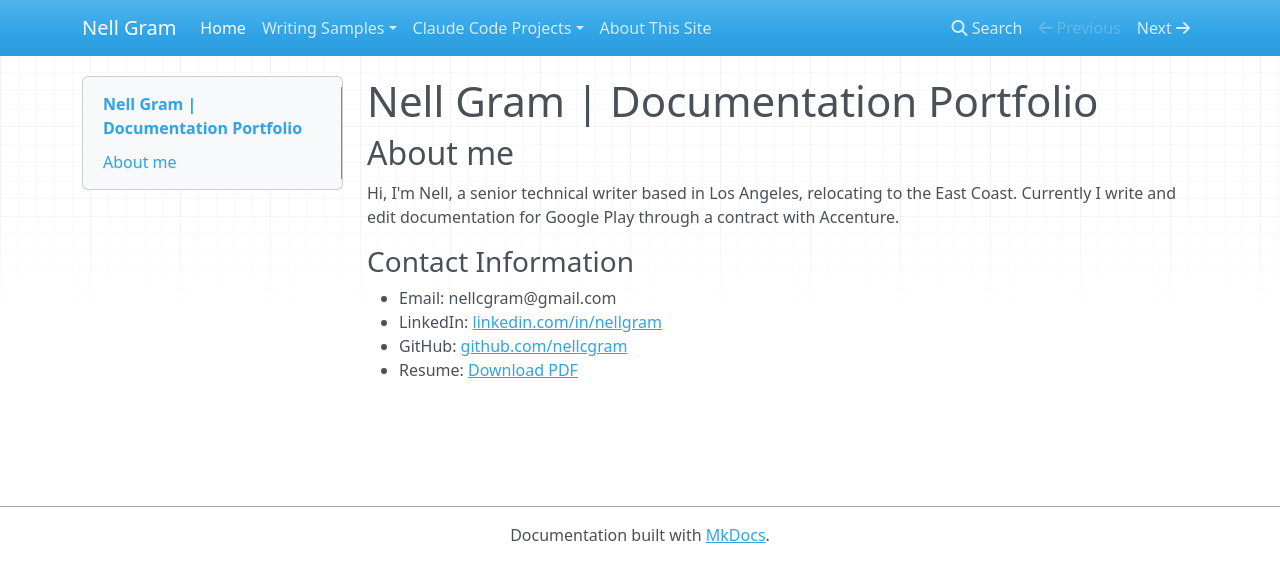
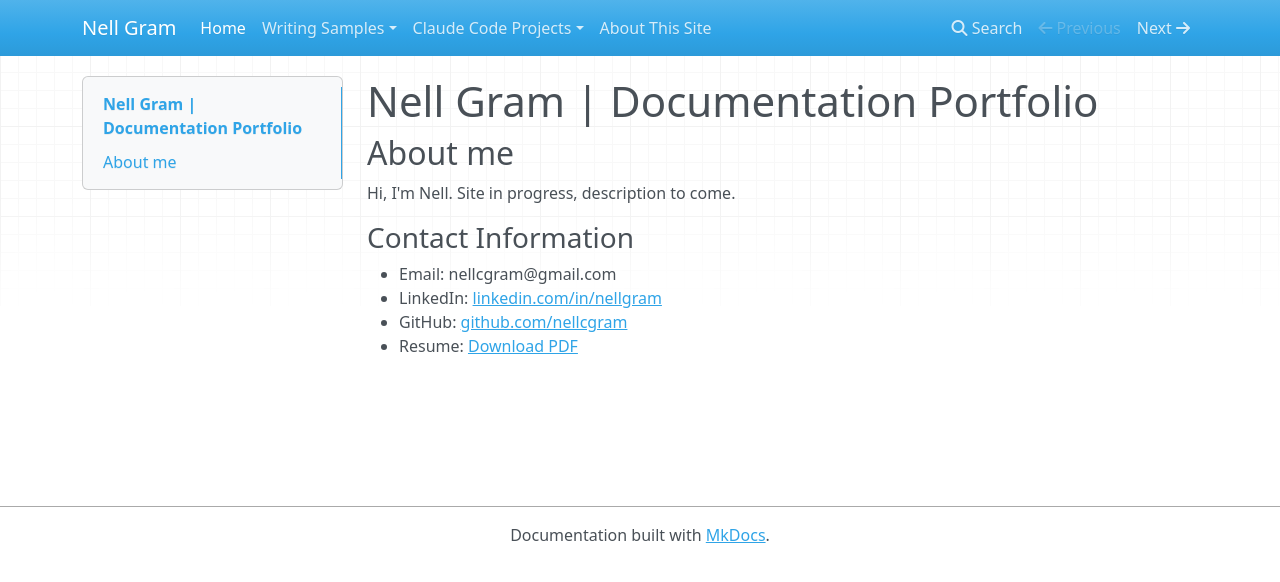
Before and after one commit to nellcgram/nellcgram.github.io, an MkDocs documentation site: the page built from docs/index.md, in a window 1280 px wide. Shown: the top 582 px of the page. Built offline with MkDocs 1.6.1, drawn with Linux system fonts in a browser that asks for light colours; nearby versions of some CDN libraries.

```diff
--- a/docs/index.md
+++ b/docs/index.md
@@ -2,7 +2,7 @@
 
 ## About me
 
-Hi, I'm Nell, a senior technical writer based in Los Angeles, relocating to the East Coast. Currently I write and edit documentation for Google Play through a contract with Accenture.
+Hi, I'm Nell. Site in progress, description to come.
 
 ### Contact Information
 
```
Also changed, not shown: docs/claude-projects/room-change-case-study.md (+1 -1 lines).
